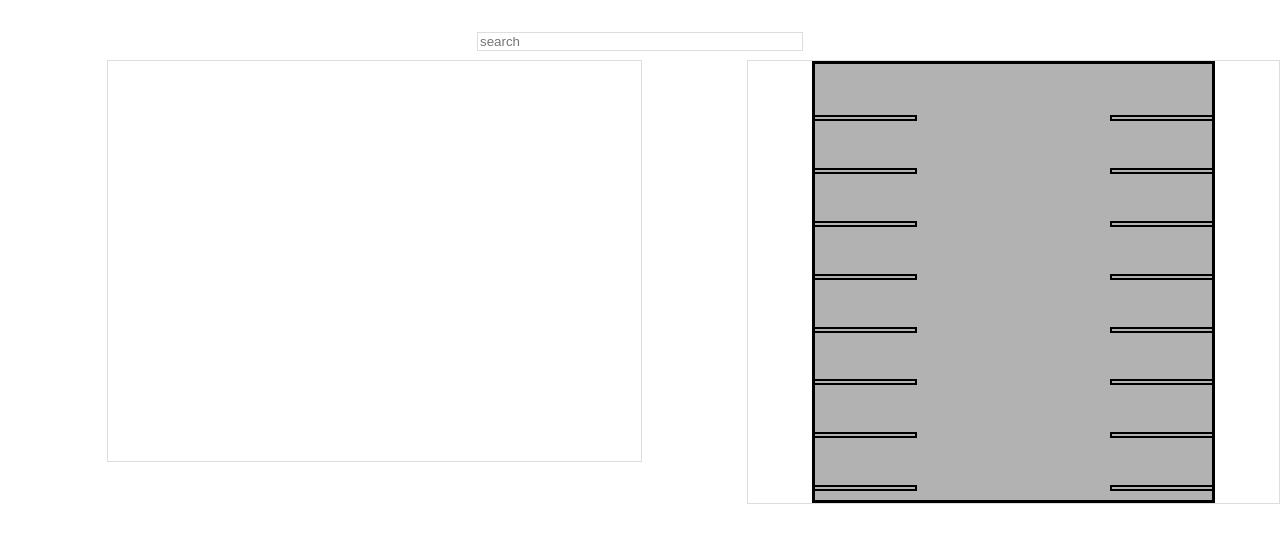
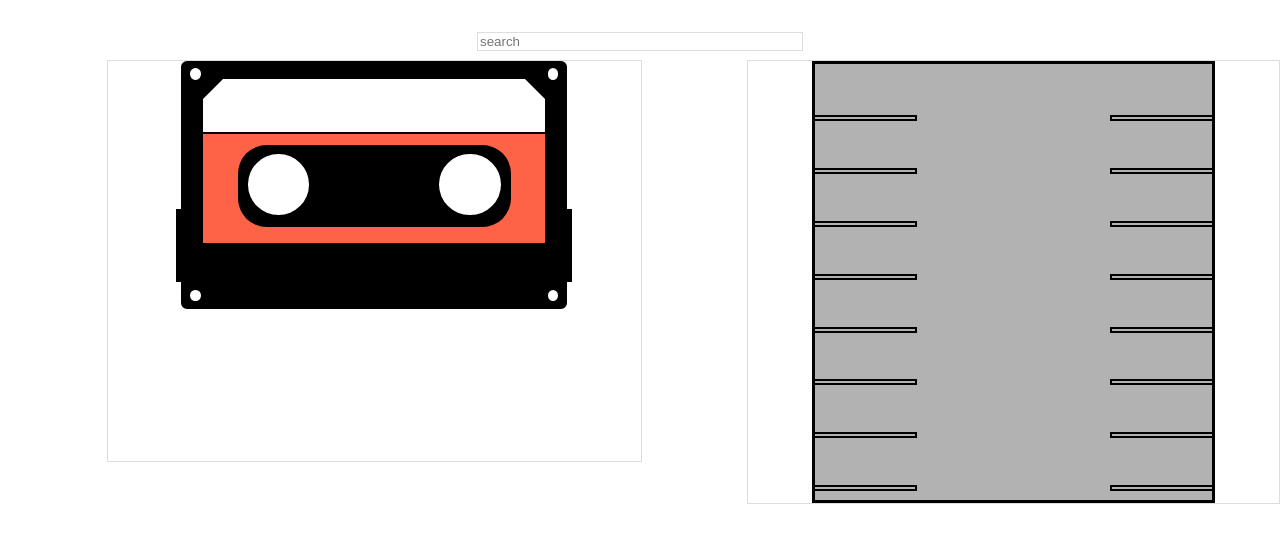
Before and after one commit to edgarfinn/React-Mixcloud-Finder, a React (Create React App) app: page / in a window 1280 px wide. Shown: the top 542 px of the page. Built offline with nearby package versions, Linux system fonts and the light colour scheme.

Commit message:
#5 add now playing cassette basic outline

```diff
--- a/src/components/App/App.js
+++ b/src/components/App/App.js
@@ -4,6 +4,7 @@ import axios from 'axios';
 // components and custom modules
 import './App.css';
 import Header from '../Header/header';
+import CurrentMix from '../CurrentMix/current_mix';
 import MixList from '../MixList/mix_list';
 import MixEmbed from '../MixEmbed/mix_embed';
 
@@ -54,6 +55,8 @@ class App extends Component {
       <div className="App">
         <Header onSearchTermChange= { (searchTerm) => { this.MCSearch(searchTerm)} } />
         <section className="section-selected-mix large-5 large-offset-1">
+          <CurrentMix />
+
 
         </section>
         <aside className="aside-list large-5 large-pull-1">
--- /dev/null
+++ b/src/components/CurrentMix/current_mix.js
@@ -0,0 +1,11 @@
+import React from 'react';
+import './current_mix.css';
+import NowPlayingCassette from '../NowPlayingCassette/now_playing_cassette'
+
+const CurrentMix = () => {
+  return (
+    <NowPlayingCassette />
+  )
+}
+
+export default CurrentMix;
--- /dev/null
+++ b/src/components/NowPlayingCassette/now_playing_cassette.css
@@ -0,0 +1,147 @@
+
+.tape {
+  position: relative;
+  margin: auto;
+  width: 10.05cm;
+  height: 6.4cm;
+  border: 3px solid black;
+  border-radius: 6px;
+  background-color: black;
+}
+
+.wing {
+  height: 30%;
+  position: absolute;
+  top: 60%;
+  width: 5px;
+  background-color: black;
+}
+
+.wing-left {
+  left: -8px;
+}
+
+.wing-right {
+  right: -8px;
+}
+
+.screw {
+  width: 0.28cm;
+  height: 0.3cm;
+  position: absolute;
+  border: 2px solid black;
+  border-radius: 50%;
+  background-color: #fff;
+}
+
+.screw-top {
+  top: 1%;
+}
+
+.screw-bottom {
+  bottom: 1%;
+}
+
+.screw-left {
+  left: 1%;
+}
+
+.screw-right {
+  right: 1%;
+}
+
+/* === Top Label === */
+
+.label-top {
+  position: relative;
+  width: 90%;
+  height: 22%;
+  margin-top: 4%;
+  margin-left: 5%;
+  background-color: #fff;
+}
+
+.top-label-corner {
+  position: absolute;
+	width: 0;
+	height: 0;
+  top: 0;
+  border-top: 20px solid black;
+}
+
+.label-corner-left {
+  left: 0;
+	border-right: 20px solid transparent;
+}
+
+.label-corner-right {
+  right: 0;
+	border-left: 20px solid transparent;
+}
+
+/* === Main label section === */
+
+.label-main {
+  posistion: relative;
+  height: 45%;
+  width: 90%;
+  background-color: tomato;
+  margin-left: 5%;
+  margin-top: 0.5%;
+}
+
+.wheels-window-outer {
+  position: relative;
+  top: 10%;
+  left: 10%;
+  height: 75%;
+  width: 80%;
+  background-color: tomato;
+}
+
+.wheel-window {
+  position: absolute;
+  top: 0;
+  width: 30%;
+  height: 100%;
+  background-color: black;
+}
+
+.wheel-window-left {
+  left: 0;
+  border-top-left-radius: 35%;
+  border-bottom-left-radius: 35%;
+}
+
+.wheel-window-right {
+  right: 0;
+  border-top-right-radius: 35%;
+  border-bottom-right-radius: 35%;
+}
+
+.tape-window-center {
+  position: absolute;
+  left: 29%;
+  height: 100%;
+  width: 42%;
+  background-color: black;
+}
+
+.wheel {
+  position: relative;
+  top: 11%;
+  height: 75%;
+  width: 75%;
+  border-radius: 50%;
+  background-color: #fff;
+}
+
+.wheel-right {
+  left: 12.5%;
+}
+
+.wheel-left {
+  left: 12.5%;
+}
+
+/* === End Top Label === */
--- /dev/null
+++ b/src/components/NowPlayingCassette/now_playing_cassette.js
@@ -0,0 +1,33 @@
+import React from 'react';
+import './now_playing_cassette.css';
+
+const NowPlayingCassette = () => {
+  return (
+    <div class="tape">
+      <div class="wing wing-left"></div>
+      <div class="wing wing-right"></div>
+      <div class="screw screw-top screw-left"></div>
+      <div class="screw screw-top screw-right"></div>
+      <div class="label-top">
+        <div class="top-label-corner label-corner-left"></div>
+        <div class="top-label-corner label-corner-right"></div>
+      </div>
+      <div class="label-main">
+        <div class="wheels-window-outer">
+          <div class="wheel-window wheel-window-left">
+            <div class="wheel wheel-left"></div>
+          </div>
+          <div class="tape-window-center"></div>
+          <div class="wheel-window wheel-window-right">
+            <div class="wheel wheel-right"></div>
+          </div>
+        </div>
+      </div>
+      <div class="mech-panel"></div>
+      <div class="screw screw-bottom screw-left"></div>
+      <div class="screw screw-bottom screw-right"></div>
+    </div>
+  )
+}
+
+export default NowPlayingCassette;
```
Also changed, not shown: src/components/CurrentMix/current_mix.css (added).
